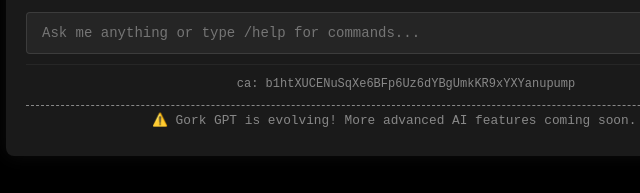
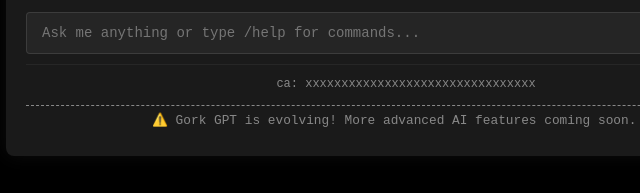
Before and after one commit to cryko98/gorkgpt, a plain HTML site: page index.html in a window 1280 px wide. Shown: the part 604-797 px from the top of the page, 234-874 px from the left. Drawn offline with Linux system fonts and the light colour scheme.

Commit message:
Update index.html

```diff
--- a/index.html
+++ b/index.html
@@ -25,7 +25,7 @@
       <button id="sendButton">Send</button>
     </div>
 
-    <div id="caLine">ca: b1htXUCENuSqXe6BFp6Uz6dYBgUmkKR9xYXYanupump</div>
+    <div id="caLine">ca: xxxxxxxxxxxxxxxxxxxxxxxxxxxxxxxx</div>
   </div>
 
   <div id="helpModal">
```
